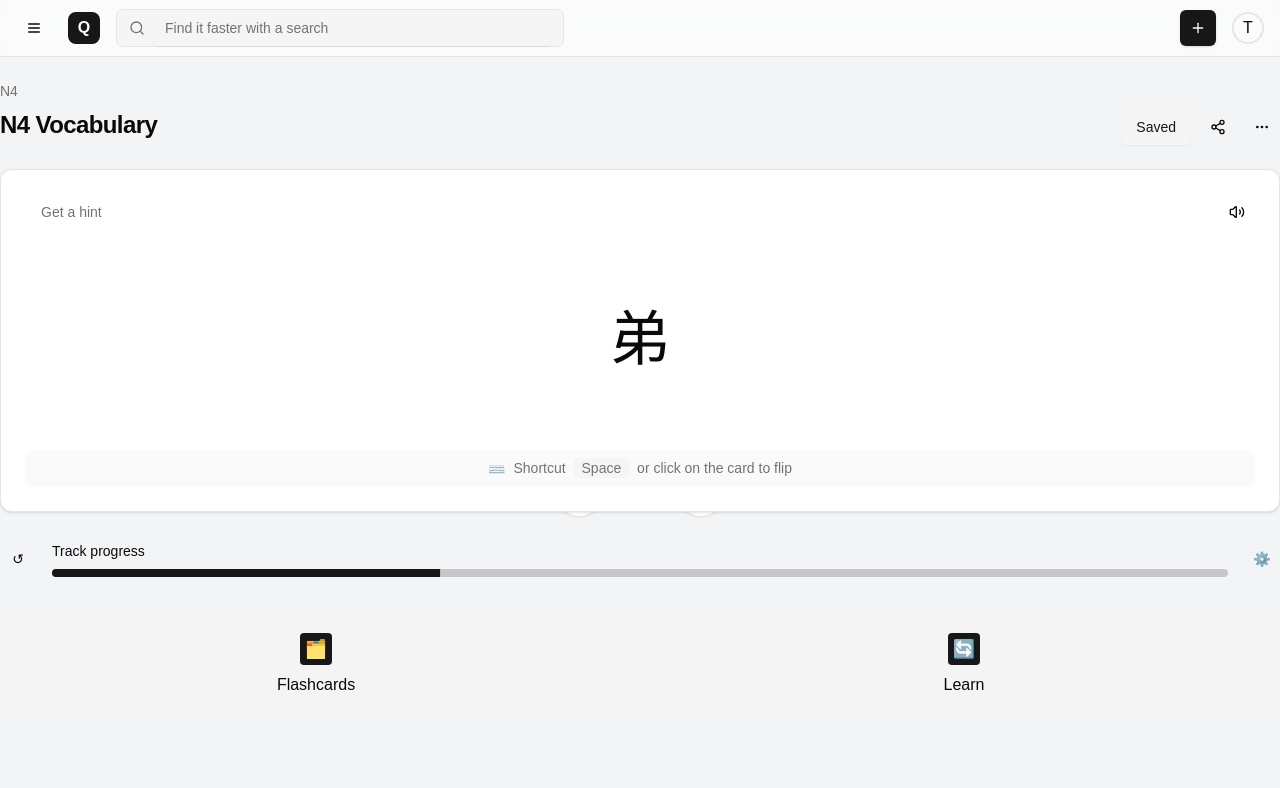
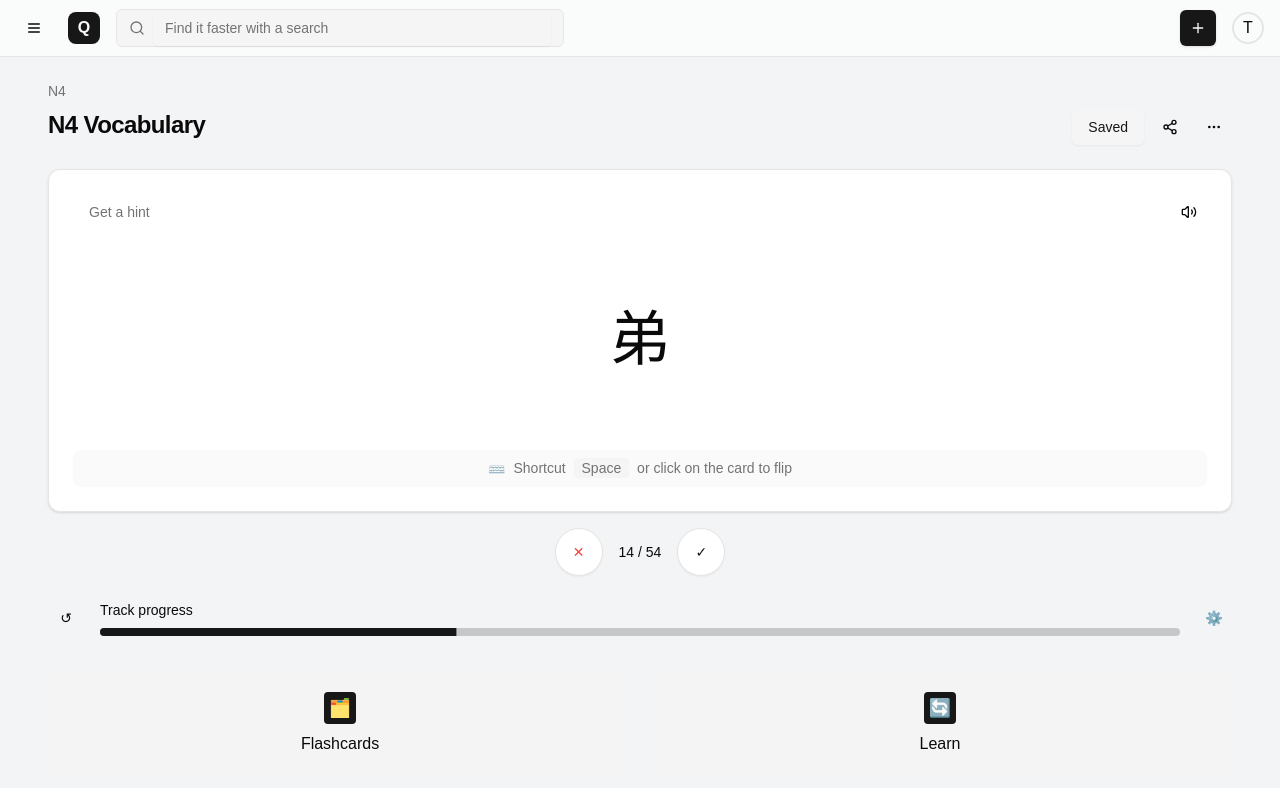
Before and after one commit to hiep1810/react_flashcard, a Next.js app: page /study/1 in a window 1280 px wide. Shown: the top 788 px of the page. Built offline with nearby package versions, Linux system fonts and the light colour scheme.

Commit message:
refactor: Simplify flashcard page layout and styling

```diff
--- a/src/app/study/[id]/page.tsx
+++ b/src/app/study/[id]/page.tsx
@@ -12,7 +12,7 @@ import { useState } from "react"
 export default function FlashcardPage() {
   const [isFlipped, setIsFlipped] = useState(false)
   return (
-    <main className="container py-6">
+    <main className="py-6 px-12">
       <div className="mb-6">
         <nav className="flex items-center text-sm mb-2">
           <Link href="#" className="text-muted-foreground hover:text-foreground">
@@ -36,9 +36,9 @@ export default function FlashcardPage() {
           </div>
         </div>
       </div>
-      <div className="relative w-full h-[300px] [perspective:1000px]">
+      <div className="">
         <div
-        className="w-full h-full absolute transition-all duration-500 [transform-style:preserve-3d]"
+          className="transition-all duration-500 [transform-style:preserve-3d]"
           style={{
             transform: isFlipped ? 'rotateY(180deg)' : ''
           }}
```
Lines whose indentation alone changed are shown as unchanged.
